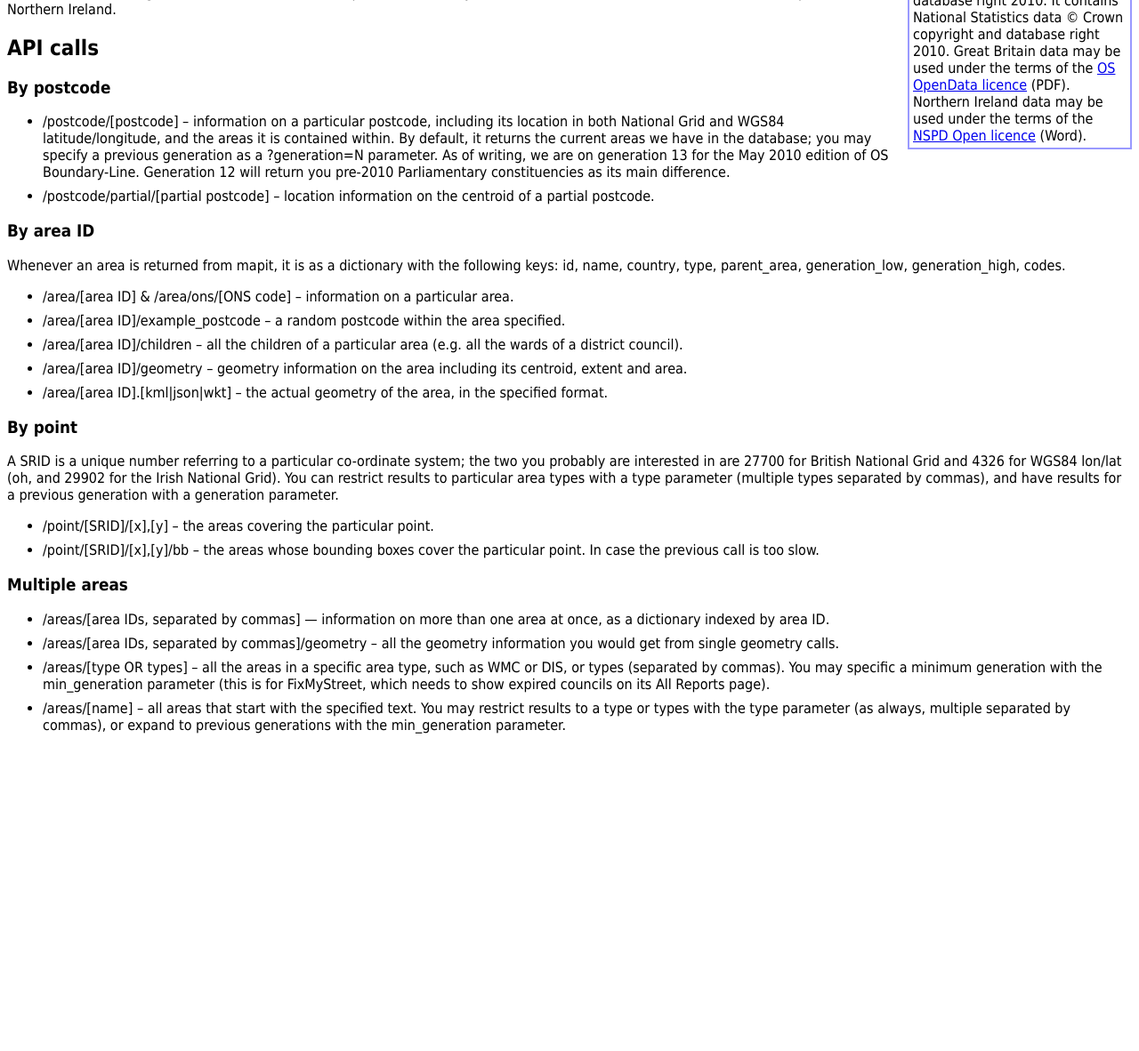
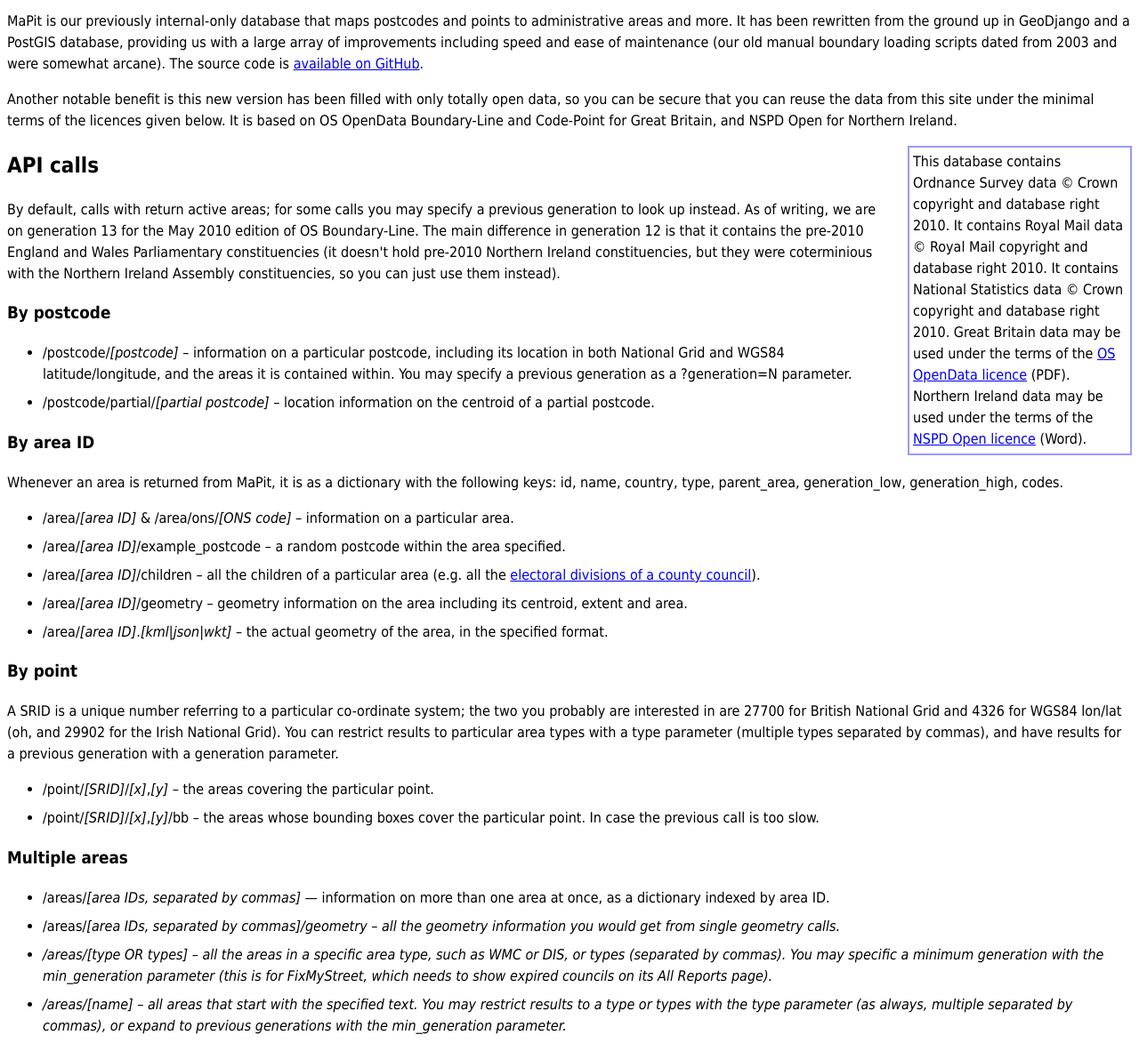
Before and after one commit to mysociety/mapit, a Django app: template pylib/mapit/templates/index.html in a window 1280 px wide. Shown: the part 191-1373 px from the top of the page at 89% size. Before the commit the page ends 1016 px from the top, so only its background shows below. Run offline with Django 3.2, Linux system fonts and the light colour scheme; the template is opened without the code that fills it, so the values that code supplies are empty; parts of the project's set-up code (start-up, migrations or seed data) failed here and were passed over.

Commit message:
Typo, text.

```diff
--- a/pylib/mapit/templates/index.html
+++ b/pylib/mapit/templates/index.html
@@ -6,6 +6,7 @@
 <style type="text/css">
 body {
     font-family: Tahoma, Geneva, sans-serif;
+    line-height: 1.5;
 }
 li {
     margin-bottom: 0.5em;
@@ -17,11 +18,39 @@ li {
     padding: 0.25em;
     margin: 0 0 1em 1em;
 }
+#donate {
+    background-image: url("http://www.mysociety.org/wp/wp-content/themes/mysociety/images/piggy.png");
+    background-position: 0 0;
+    background-repeat: no-repeat;
+    min-height: 56px;
+    padding-left: 52px;
+}
 </style>
 </head>
 <body>
 
 <h1>mapit.mysociety.org</h1>
+
+<blockquote>
+&ldquo;Gentlemen, we can rebuild him. We have the technology. We can make him better than he was before. Better. Stronger. Faster.&rdquo;
+</blockquote>
+
+<p id="donate">mySociety is run by a registered charity &ndash; please
+<a href="http://www.mysociety.org/donate/">donate</a> to help keep us going and
+to be able to continue to do things like this!</p>
+
+<p>MaPit is our previously internal-only database that maps postcodes and
+points to administrative areas and more. It has been rewritten from the ground
+up in GeoDjango and a PostGIS database, providing us with a large array of
+improvements including speed and ease of maintenance (our old manual boundary
+loading scripts dated from 2003 and were somewhat arcane). The source code is
+<a href="http://github.com/mysociety/mapit">available on GitHub</a>.
+
+<p>Another notable benefit is this new version has been filled with only
+totally open data, so you can be secure that you can reuse the data from this
+site under the minimal terms of the licences given below. It is based on OS
+OpenData Boundary-Line and Code-Point for Great Britain, and NSPD Open for
+Northern Ireland.
 
 <p id="copyright">This database contains Ordnance Survey data © Crown copyright and database right 2010.
 It contains Royal Mail data © Royal Mail copyright and database right 2010.
@@ -29,54 +58,48 @@ It contains National Statistics data © Crown copyright and database right 2010.
 Great Britain data may be used under the terms of the <a href="http://www.ordnancesurvey.co.uk/oswebsite/opendata/licence/">OS OpenData licence</a> (PDF).
 Northern Ireland data may be used under the terms of the <a href="http://www.ons.gov.uk/about-statistics/geography/products/geog-products-postcode/nspd/nspd-open-licence.doc">NSPD Open licence</a> (Word).
 
-<p>MaPit is our previously internal-only database that maps postcodes and
-points to administrative areas and more. It has been rewritten from the ground
-up in GeoDjango, with a PostGIS database, making it faster, sleeker, and much
-easier to manage. The source code is <a
-href="http://github.com/mysociety/mapit">available on GitHub</a>.
+<h2>API calls</h2>
 
-<p>MaPit has been filled with only totally open data, so you can be secure that
-you can reuse the data from this site under the minimal terms of the licences
-given below. It is based on OS OpenData Boundary-Line and Code-Point for Great
-Britain, and NSPD Open for Northern Ireland.
-
-<h2>API calls</h2>
+<p>By default, calls with return active areas; for some calls you may specify
+a previous generation to look up instead. As of writing, we are on generation
+13 for the May 2010 edition of OS Boundary-Line. The main difference in
+generation 12 is that it contains the pre-2010 England and Wales Parliamentary
+constituencies (it doesn't hold pre-2010 Northern Ireland constituencies, but
+they were coterminious with the Northern Ireland Assembly constituencies, so
+you can just use them instead).</p>
 
 <h3>By postcode</h3>
 
 <ul>
 
-<li>/postcode/[postcode] &ndash; information on a particular postcode,
+<li>/postcode/<i>[postcode]</i> &ndash; information on a particular postcode,
 including its location in both National Grid and WGS84 latitude/longitude, and
-the areas it is contained within. By default, it returns the current areas we
-have in the database; you may specify a previous generation as a ?generation=N
-parameter. As of writing, we are on generation 13 for the May 2010 edition of
-OS Boundary-Line. Generation 12 will return you pre-2010 Parliamentary
-constituencies as its main difference.
+the areas it is contained within. You may specify a previous generation as a
+?generation=N parameter.
 
-<li>/postcode/partial/[partial postcode] &ndash; location information on the
+<li>/postcode/partial/<i>[partial postcode]</i> &ndash; location information on the
 centroid of a partial postcode.
 
 </ul>
 
 <h3>By area ID</h3>
 
-<p>Whenever an area is returned from mapit, it is as a dictionary
+<p>Whenever an area is returned from MaPit, it is as a dictionary
 with the following keys: id, name, country, type, parent_area,
 generation_low, generation_high, codes.
 
 <ul>
 
-<li>/area/[area ID] &amp; /area/ons/[ONS code] &ndash; information on a particular area.
+<li>/area/<i>[area ID]</i> &amp; /area/ons/<i>[ONS code]</i> &ndash; information on a particular area.
 
-<li>/area/[area ID]/example_postcode &ndash; a random postcode within the area specified.
+<li>/area/<i>[area ID]</i>/example_postcode &ndash; a random postcode within the area specified.
 
-<li>/area/[area ID]/children &ndash; all the children of a particular area (e.g. all
-the wards of a district council).
+<li>/area/<i>[area ID]</i>/children &ndash; all the children of a particular area (e.g. all
+the <a href="http://mapit.mysociety.org/area/2236/children">electoral divisions of a county council</a>).
 
-<li>/area/[area ID]/geometry &ndash; geometry information on the area including its centroid, extent and area.
+<li>/area/<i>[area ID]</i>/geometry &ndash; geometry information on the area including its centroid, extent and area.
 
-<li>/area/[area ID].[kml|json|wkt] &ndash; the actual geometry of the area, in the specified format.
+<li>/area/<i>[area ID]</i>.<i>[kml|json|wkt]</i> &ndash; the actual geometry of the area, in the specified format.
 
 </ul>
 
@@ -91,9 +114,9 @@ generation parameter.</p>
 
 <ul>
 
-<li>/point/[SRID]/[x],[y] &ndash; the areas covering the particular point.
+<li>/point/<i>[SRID]</i>/<i>[x]</i>,<i>[y]</i> &ndash; the areas covering the particular point.
 
-<li>/point/[SRID]/[x],[y]/bb &ndash; the areas whose bounding boxes cover the
+<li>/point/<i>[SRID]</i>/<i>[x]</i>,<i>[y]</i>/bb &ndash; the areas whose bounding boxes cover the
 particular point. In case the previous call is too slow.
 
 </ul>
@@ -102,18 +125,18 @@ particular point. In case the previous call is too slow.
 
 <ul>
 
-<li>/areas/[area IDs, separated by commas] &mdash; information on more than one
+<li>/areas/<i>[area IDs, separated by commas]</i> &mdash; information on more than one
 area at once, as a dictionary indexed by area ID.
 
-<li>/areas/[area IDs, separated by commas]/geometry &ndash; all the geometry
+<li>/areas/<i>[area IDs, separated by commas]/geometry &ndash; all the geometry
 information you would get from single geometry calls.
 
-<li>/areas/[type OR types] &ndash; all the areas in a specific area type, such
+<li>/areas/<i>[type OR types]</i> &ndash; all the areas in a specific area type, such
 as WMC or DIS, or types (separated by commas). You may specific a minimum
 generation with the min_generation parameter (this is for FixMyStreet, which
 needs to show expired councils on its All Reports page).
 
-<li>/areas/[name] &ndash; all areas that start with the specified text. You
+<li>/areas/<i>[name]</i> &ndash; all areas that start with the specified text. You
 may restrict results to a type or types with the type parameter (as always,
 multiple separated by commas), or expand to previous generations with the
 min_generation parameter.
--- a/pylib/mapit/urls.py
+++ b/pylib/mapit/urls.py
@@ -12,7 +12,7 @@ urlpatterns = patterns('',
 
     (r'^area/(?P<area_id>[0-9]+)$', 'mapit.areas.views.area'),
     (r'^area/ons/(?P<ons_code>[0-9A-Z]+)$', 'mapit.areas.views.area_by_ons_code'),
-    (r'^area/(?P<area_id>[0-9]+)/example_postcode$', 'mapit.postcode.views.example_postcode_for_area'),
+    (r'^area/(?P<area_id>[0-9]+)/example_postcode$', 'mapit.postcodes.views.example_postcode_for_area'),
     (r'^area/(?P<area_id>[0-9]+)/children$', 'mapit.areas.views.area_children'),
     (r'^area/(?P<area_id>[0-9]+)/geometry$', 'mapit.areas.views.area_geometry'),
     (r'^area/(?P<area_id>[0-9]+)\.(?P<format>kml|json|wkt)$', 'mapit.areas.views.area_polygon'),
```
